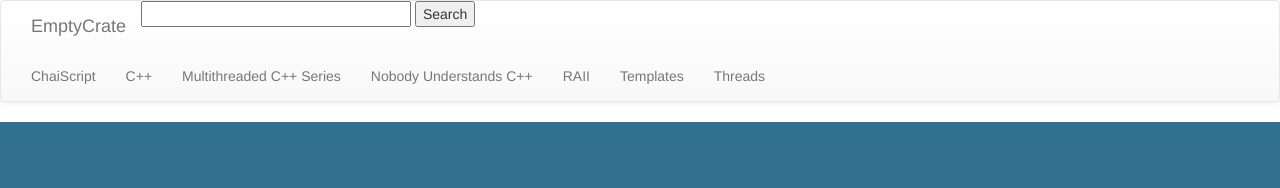
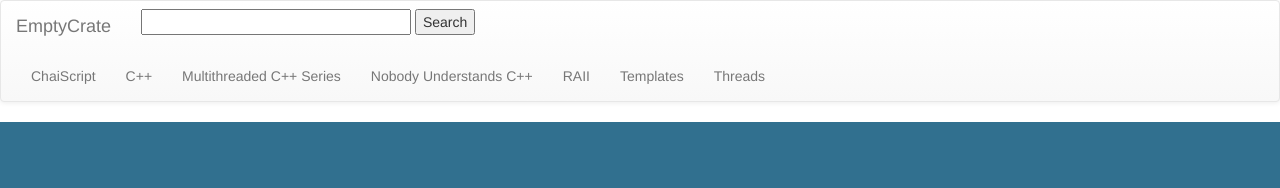
Before and after one commit to lefticus/emptycrate, a Jekyll site: the page built from index.html, in a window 1280 px wide. Shown: the top 188 px of the page. Built offline with Jekyll 4.4.1, drawn with Linux system fonts in a browser that asks for light colours; Markdown is read by kramdown in place of the engine named in the settings; the list of posts is cut into pages by our own code; comment, search, counter and statistics services are not loaded.

Commit message:
Update common_body.html

```diff
--- a/_includes/common_body.html
+++ b/_includes/common_body.html
@@ -8,12 +8,12 @@
         <span class="icon-bar"></span>
         <span class="icon-bar"></span>
       </button>
+      <a class="navbar-brand" href="/index.html">EmptyCrate</a>
     </div>
 
     <!-- Collect the nav links, forms, and other content for toggling -->
     <div class="collapse navbar-collapse" id="bs-example-navbar-collapse-1">
-      <a class="navbar-brand" href="/index.html">EmptyCrate</a>
-      <form action="http://www.google.com" id="cse-search-box">
+      <form  class="navbar-form navbar-left" role="search" action="http://www.google.com" id="cse-search-box">
         <div>
           <input type="hidden" name="cx" value="partner-pub-1595128002130008:6361083647" />
           <input type="hidden" name="ie" value="UTF-8" />
```
